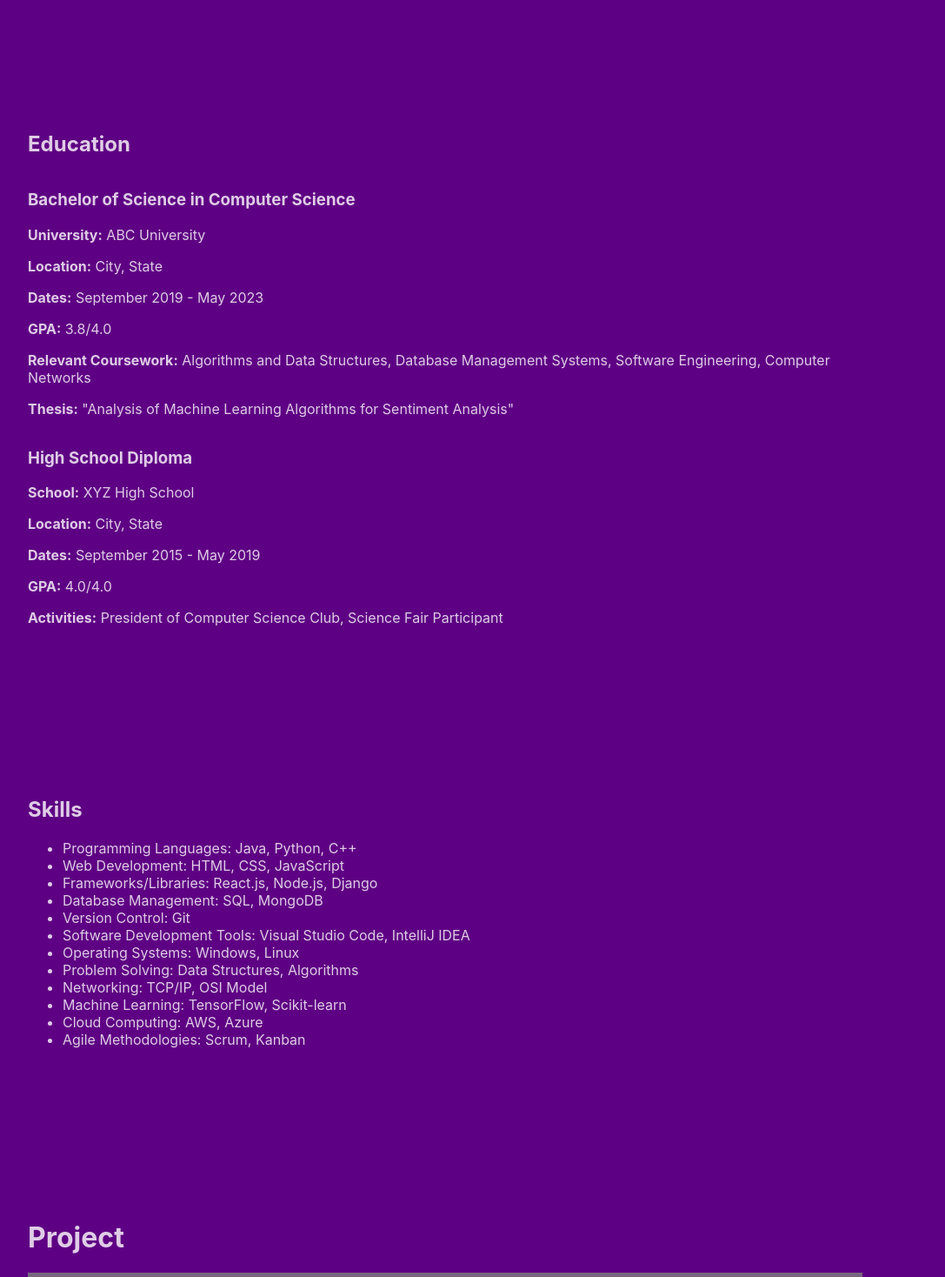
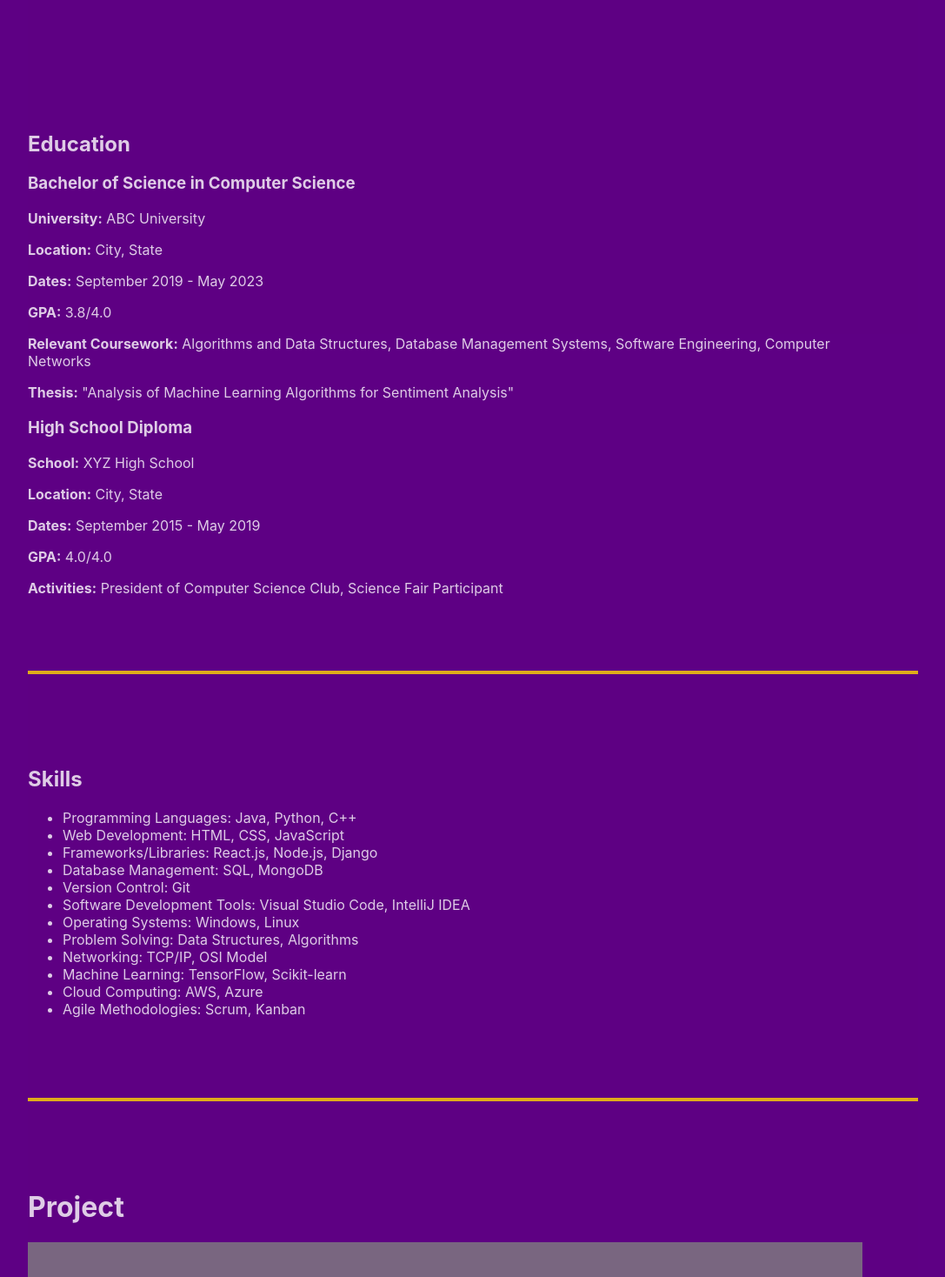
Before and after one commit to Tanaynaik07/Portfolio, a React (Create React App) app: page / in a window 1280 px wide. Shown: the part 1220-2688 px from the top of the page at 87% size, without its empty margins (128-1215 px from the left). Built offline with nearby package versions, Linux system fonts and the light colour scheme.

Commit message:
Cover 90 per done

```diff
--- a/src/Landing.js
+++ b/src/Landing.js
@@ -35,30 +35,30 @@ const Landing = () => {
                         case "aboutme":
                             divs = entry.target.querySelectorAll('div');
                             console.log(divs);
-                            divs[0].classList.add("coveraboutme");
+                            divs[0].classList.add("coveraboutme","coverborder");
                             divs[1].classList.add("coverheader", "aboutheader");
-                            divs[2].classList.add("comesvisible");
+                            divs[2].classList.remove("invisible");
                             break;
                         case "education":
                             divs = entry.target.querySelectorAll('div');
 
                             divs[0].classList.add("covereducation");
                             divs[1].classList.add("coverheader", "aboutheader");
-                            divs[2].classList.add("comesvisible");
+                            divs[2].classList.remove("invisible");
                             break;
                         case "skills":
                             divs = entry.target.querySelectorAll('div');
 
                             divs[0].classList.add("coverskills");
                             divs[1].classList.add("coverheader", "aboutheader");
-                            divs[2].classList.add("comesvisible");
+                            divs[2].classList.remove("invisible");
                             break;
                         case "projects":
                             divs = entry.target.querySelectorAll('div');
 
                             divs[0].classList.add("coverprojects");
                             divs[1].classList.add("coverheader", "aboutheader");
-                            divs[2].classList.add("comesvisible");
+                            divs[2].classList.remove("invisible");
                             break;
                         // case "contact":
                         //     divs = entry.target.querySelectorAll('div');
@@ -125,7 +125,7 @@ const Landing = () => {
             <div id="aboutme" ref={aboutMeRef}>
                 <div className="cover"></div>
                 <div className=" "></div>
-                <div id="aboutcontent">
+                <div id="aboutcontent" className="invisible">
 
                     <h1>About me</h1>
                     {aboutMe}
@@ -135,6 +135,9 @@ const Landing = () => {
             <div id="education" ref={educationRef}>
                 <div className="cover "></div>
                 <div className=""></div>
+                <div className="invisible">
+
+
                     <h2>Education</h2>
                     <div className="education-entry">
                         <h3>Bachelor of Science in Computer Science</h3>
@@ -181,11 +184,12 @@ const Landing = () => {
                         </p>
                     </div>
                 </div>
+            </div>
 
             <div id="skills" ref={skillsRef}>
                 <div className="cover "></div>
                 <div className=""></div>
-                <div>
+                <div className="invisible">
 
 
                     <h2>Skills</h2>
@@ -209,7 +213,7 @@ const Landing = () => {
             <div id="projects" ref={projectsRef}>
                 <div className="cover "></div>
                 <div className=""></div>
-                <div>
+                <div className="invisible">
 
                     <h1>Project</h1>
                     <Card />
--- a/src/landing.css
+++ b/src/landing.css
@@ -46,6 +46,7 @@ main {
 #extra {
     flex-direction: column;
     display: flex;
+    flex: 1;
     padding: 0 10rem;
     margin: 10rem 0;
     color: white;
@@ -67,14 +68,16 @@ main {
 }
 
 .coveraboutme {
-    animation: coverAbout 2s cubic-bezier(0, 0.5, 0, 1) 2.5s forwards;
+    animation: coverAbout 2s cubic-bezier(0, 0.5, 0, 1) 1.5s forwards,coverborder 0.1ms  1.3s forwards;
     min-height: 50vh;
     z-index: 1;
 }
 
+
+
 .coverheader {
     background-color: gold;
-    animation: magicLine 2s linear, disappear 2s cubic-bezier(0, 0, 1, 1) 2s forwards;
+    animation: magicLine 1.3s cubic-bezier(0.3, 0, 0.7, 1);
     /* Add a delay of 10 seconds before starting the disappear animation */
     height: 4px;
     position: absolute;
@@ -112,12 +115,22 @@ main {
     }
 
     100% {
-        opacity: 0;
+        opacity: 1;
     }
 }
 
-.comesvisible {
-    animation: comesvisible 1s linear;
+@keyframes coverborder{
+    0%{
+        border-top: 0;
+    }
+    100%{
+        border-top: gold 4px solid;
+    }
+
+}
+
+.invisible{
+    opacity: 0;
 }
 
 
@@ -163,7 +176,7 @@ main {
 
 
 .covereducation {
-    animation: coverEducation 2s cubic-bezier(0, 0.5, 0, 1) 2.5s forwards;
+    animation: coverEducation 2s cubic-bezier(0, 0.5, 0, 1) 2.5s forwards,coverborder 0.1ms  1.3s forwards;
     min-height: 80vh;
     z-index: 1;
 }
@@ -192,7 +205,7 @@ main {
 }
 
 .coverskills {
-    animation: coverSkills 2s cubic-bezier(0, 0.5, 0, 1) 2.5s forwards;
+    animation: coverSkills 2s cubic-bezier(0, 0.5, 0, 1) 2.5s forwards,coverborder 0.1ms  1.3s forwards;
     min-height: 50vh;
     z-index: 1;
 }
@@ -219,7 +232,7 @@ main {
 }
 
 .coverprojects {
-    animation: coverProjects 2s cubic-bezier(0, 0.5, 0, 1) 2.5s forwards;
+    animation: coverProjects 2s cubic-bezier(0, 0.5, 0, 1) 2.5s forwards,coverborder 0.1ms  1.3s forwards;
     min-height: 77vh;
     z-index: 1;
 }
```
Lines whose indentation alone changed are shown as unchanged.
